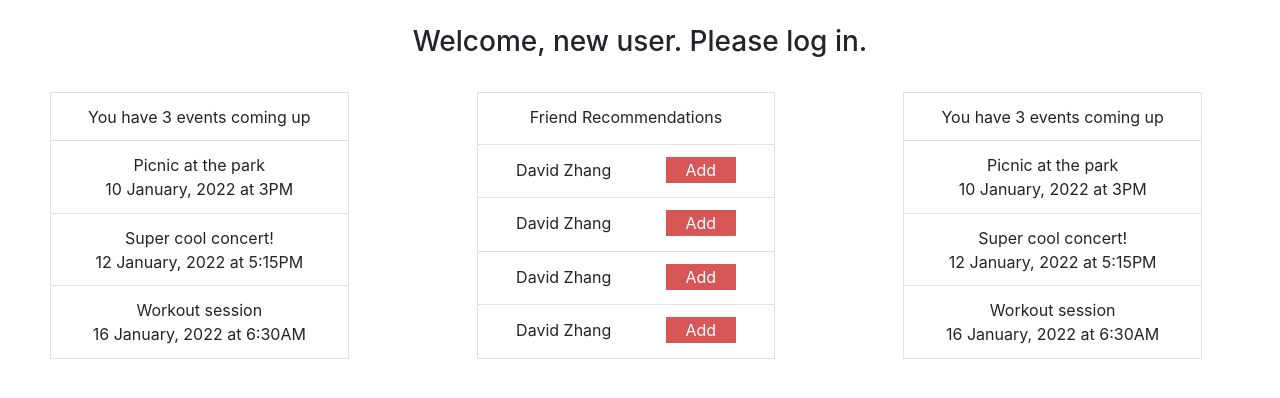
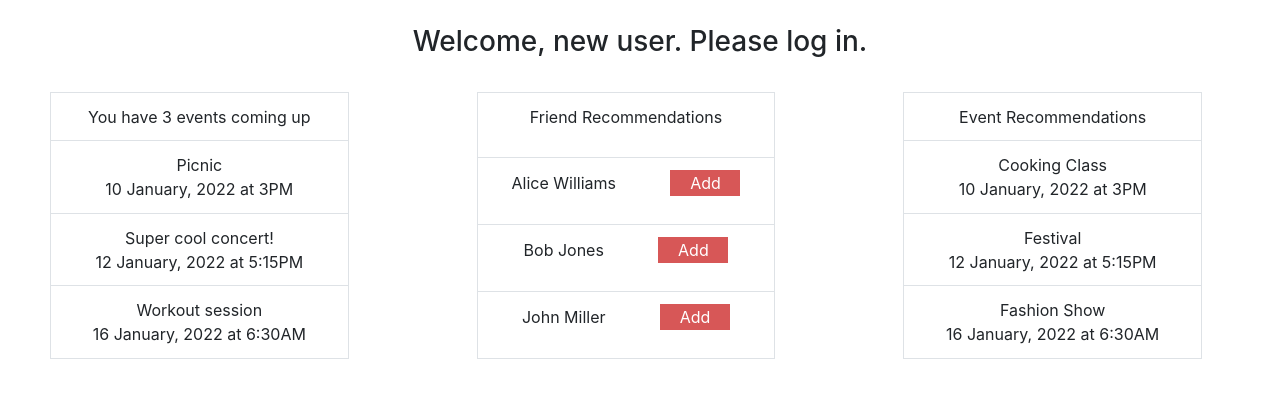
Before and after one commit to daviddzhang/ds4300-project, a Django app: page / in a window 1280 px wide. Shown: the part 72-470 px from the top of the page. Run offline with Django 4.2, Linux system fonts and the light colour scheme.

Commit message:
landing page contents in array

```diff
--- a/app/app/views.py
+++ b/app/app/views.py
@@ -2,5 +2,15 @@ from django.shortcuts import render
 
 
 def index(request):
-    friend_reqs = []
-    return render(request, 'index.html', {'friend_reqs': friend_reqs})
+    upcoming_events = {'Picnic': "10 January, 2022 at 3PM",
+                       "Super cool concert!": "12 January, 2022 at 5:15PM",
+                       "Workout session": "16 January, 2022 at 6:30AM"}
+    friend_reqs = {'Alice': "Williams", "Bob": "Jones", "John": "Miller"}
+
+    event_reqs = {'Cooking Class': "10 January, 2022 at 3PM",
+                  "Festival": "12 January, 2022 at 5:15PM",
+                  "Fashion Show": "16 January, 2022 at 6:30AM"}
+
+    return render(request, 'index.html',
+                  {'friend_reqs': friend_reqs, 'upcoming_events': upcoming_events,
+                   'event_reqs': event_reqs})
--- a/app/templates/index.html
+++ b/app/templates/index.html
@@ -21,13 +21,12 @@
                 <td> You have 3 events coming up </td>
             <tr>
             <tr class="table-title">
-                <td> Picnic at the park <br> 10 January, 2022 at 3PM</td>
+                {% for key,value in upcoming_events.items %}
+                    <tr class="table-title">
+                        <td> {{ key}} <br> {{value }} </td>
+
                     <tr>
-            <tr class="table-title">
-                <td> Super cool concert! <br> 12 January, 2022 at 5:15PM</td>
-            <tr>
-            <tr class="table-title">
-                <td> Workout session <br> 16 January, 2022 at 6:30AM</td>
+                {% endfor %}
             <tr>
             </tbody>
 
@@ -35,30 +34,14 @@
         <table class="table">
             <tbody>
             <td class="table-title">Friend Recommendations</td>
+            {% for key,value in friend_reqs.items %}
                     <tr class="table-title">
-                <td> David Zhang
+                        <td> {{ key}} {{value }}
                             <button  style="margin-left: 50px" type="button" class="addBtn">Add</button>
 
                         </td>
                     <tr>
-            <tr class="table-title">
-                <td > David Zhang
-                    <button  style="margin-left: 50px" type="button" class="addBtn">Add</button>
-
-                </td>
-            <tr>
-            <tr class="table-title">
-                <td > David Zhang
-                    <button  style="margin-left: 50px" type="button" class="addBtn">Add</button>
-
-                </td>
-            <tr>
-            <tr class="table-title">
-                <td > David Zhang
-                    <button  style="margin-left: 50px" type="button" class="addBtn">Add</button>
-
-                </td>
-            <tr>
+            {% endfor %}
 
             </tbody>
 
@@ -66,16 +49,15 @@
         <table class="table">
             <tbody>
             <tr class="table-title">
-                <td> You have 3 events coming up </td>
+                <td> Event Recommendations </td>
             <tr>
             <tr class="table-title">
-                <td> Picnic at the park <br> 10 January, 2022 at 3PM</td>
+                {% for key,value in event_reqs.items %}
+                    <tr class="table-title">
+                        <td> {{ key}} <br> {{value }} </td>
+
                     <tr>
-            <tr class="table-title">
-                <td> Super cool concert! <br> 12 January, 2022 at 5:15PM</td>
-            <tr>
-            <tr class="table-title">
-                <td> Workout session <br> 16 January, 2022 at 6:30AM</td>
+                {% endfor %}
             <tr>
             </tbody>
 
```
Lines whose indentation alone changed are shown as unchanged.
